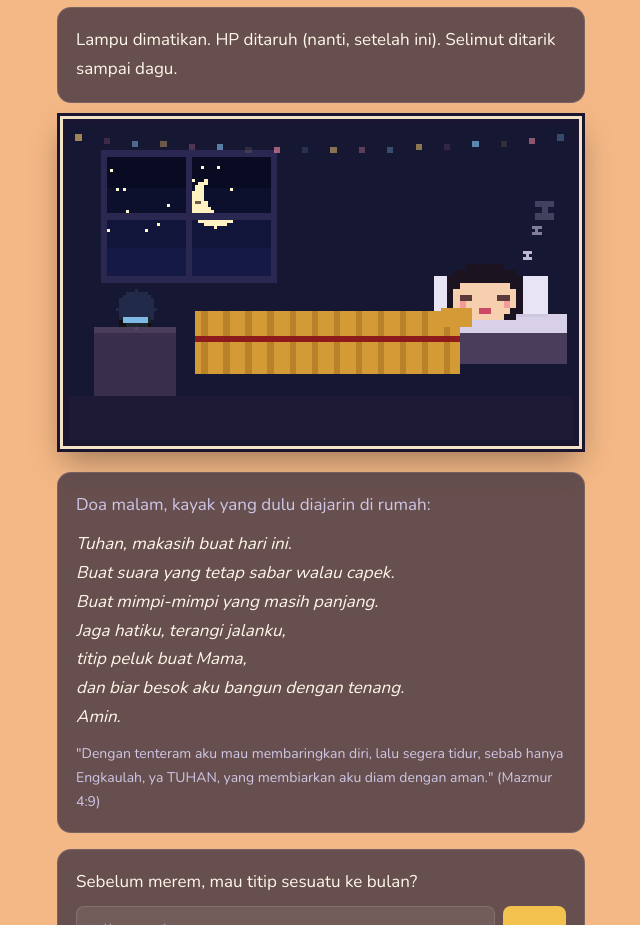
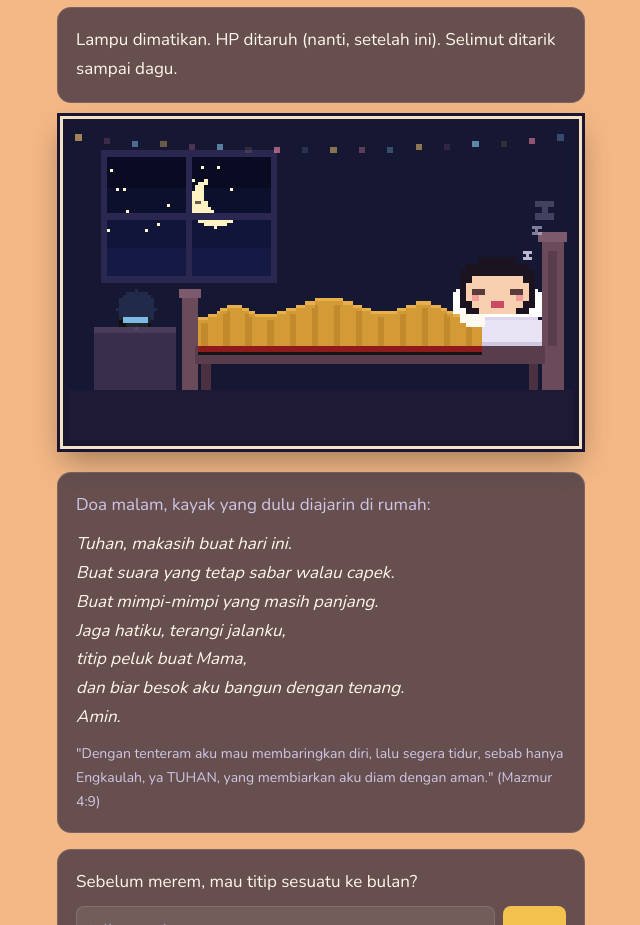
Before and after one commit to HorosPhoibos/bs, a plain HTML site: page index.html in a window 1280 px wide. Shown: the part 9800-10725 px from the top of the page, without its empty margins (319-959 px from the left). Drawn offline with nearby package versions, Linux system fonts and the light colour scheme; animation ran at ten frames a second.

Commit message:
Gambar ulang tempat tidur di adegan tidur
Co-Authored-By: Claude Opus 5.5 <noreply@anthropic.com>

```diff
--- a/index.html
+++ b/index.html
@@ -941,14 +941,29 @@ scene('sSleep',(s,t)=>{
   // meja kecil + hp
   R(c,8,64,26,22,'#3a2f4a');R(c,8,64,26,2,'#4a3d5c');R(c,16,61,10,3,'#111');
   const glow=(t%6)<3; if(glow){R(c,17,61,8,2,'#7fb8e6');disc(c,21,58,6,'rgba(127,184,230,0.12)');}
-  // kasur
-  R(c,40,66,118,10,'#4a3d5c');R(c,40,60,118,6,'#d8d0e8');
-  R(c,116,48,36,13,'#e9e4f5');R(c,116,60,36,1,'#cfc6e0');
-  const breathe=Math.sin(t*1.4)>0?0:1;
-  c.drawImage(SP.sleep,120,43+breathe);
-  R(c,40,58+breathe,84,20,'#d39a35');for(let x=42;x<124;x+=7)R(c,x,58+breathe,2,20,'#b98128');R(c,40,66+breathe,84,2,'#8e1b1b');
-  R(c,118,57+breathe,10,6,'#d39a35');
-  R(c,0,86,160,14,'#1e1a36');
+  // lantai
+  R(c,0,84,160,16,'#1e1a36');
+  // tempat tidur (dilihat dari samping, kepala di kanan)
+  R(c,150,36,7,48,'#6b4a5a');R(c,149,34,9,3,'#7d5a6b');R(c,152,40,3,30,'#5a3d4c');   // sandaran kepala
+  R(c,36,54,5,30,'#6b4a5a');R(c,35,52,7,3,'#7d5a6b');                              // sandaran kaki
+  R(c,40,70,111,6,'#5a3d4c');R(c,42,76,3,8,'#4a3040');R(c,146,76,3,8,'#4a3040');   // rangka + kaki
+  R(c,41,62,109,8,'#e9e4f5');R(c,41,69,109,1,'#cfc6e0');                           // kasur
+  // bantal
+  R(c,123,52,26,10,'#ffffff');R(c,122,53,28,8,'#ffffff');R(c,123,61,26,1,'#ddd6ea');
+  // kepala
+  const br=Math.sin(t*1.4);                     // napas pelan
+  c.drawImage(SP.sleep,124,42);
+  // selimut mengikuti bentuk badan: kaki, pinggul, dada
+  for(let x=41;x<=130;x++){
+    const feet=4*Math.exp(-Math.pow((x-52)/6,2)), hip=6*Math.exp(-Math.pow((x-82)/14,2)), chest=(5+br*0.8)*Math.exp(-Math.pow((x-112)/9,2));
+    const top=Math.round(62-1-feet-hip-chest);
+    R(c,x,top,1,73-top,'#d39a35');                 // menjuntai sedikit lewat pinggir kasur
+    if(x%7<2)R(c,x,top+2,1,71-top,'#c28a2c');       // motif garis
+    R(c,x,top,1,1,'#e6b04c');                      // highlight atas
+  }
+  R(c,41,70,90,2,'#8e1b1b');R(c,41,72,90,1,'#141414');   // pinggiran ala ulos
+  // lipatan selimut di dada
+  for(let x=124;x<=131;x++){const top=Math.round(62-1-(5+br*0.8)*Math.exp(-Math.pow((x-112)/9,2)));R(c,x,top-1,1,4,'#fffaf0');}
   // Zzz
   for(let k=0;k<3;k++){const p=(t*0.35+k/3)%1,x=142+p*10+Math.sin(p*6)*2,y=42-p*24,sz=1+Math.floor(p*2);
     c.globalAlpha=1-p;R(c,x,y,3*sz,sz,'#cfc6e6');R(c,x+sz,y+sz,sz,sz,'#cfc6e6');R(c,x,y+2*sz,3*sz,sz,'#cfc6e6');}
```
